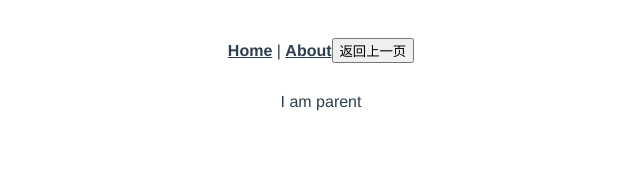
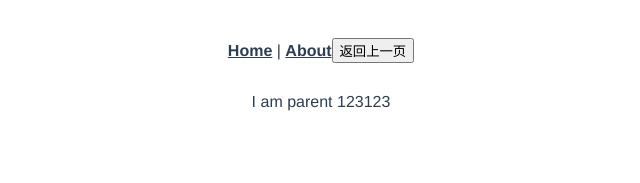
Before and after one commit to Hutingtang/vueCli3.0Demo, a Vue app: page /parent in a window 1280 px wide. Shown: the top 183 px of the page, without its empty margins (319-959 px from the left). Built offline with nearby package versions, Linux system fonts and the light colour scheme.

Commit message:
测试vscode调试vue项目

```diff
--- a/src/views/parent.vue
+++ b/src/views/parent.vue
@@ -1,11 +1,20 @@
 <template>
     <div>
         I am parent
+        <span @click="hello">123123</span>
         <router-view></router-view>
     </div>
 </template>
 <script>
 export default {
-
+    created () {
+        console.log("123")
+        console.log("123")
+    },
+    methods: {
+      hello(){
+          console.log("hello")
+      }
+    }
 }
 </script>
--- a/vue.config.js
+++ b/vue.config.js
@@ -16,5 +16,8 @@ module.exports = {
   //连接服务器配置，跨域
   devServer:{
     // proxy:"http://localhost:4000"
+  },
+  configureWebpack: {
+    devtool: 'source-map'
   }
 }
```
